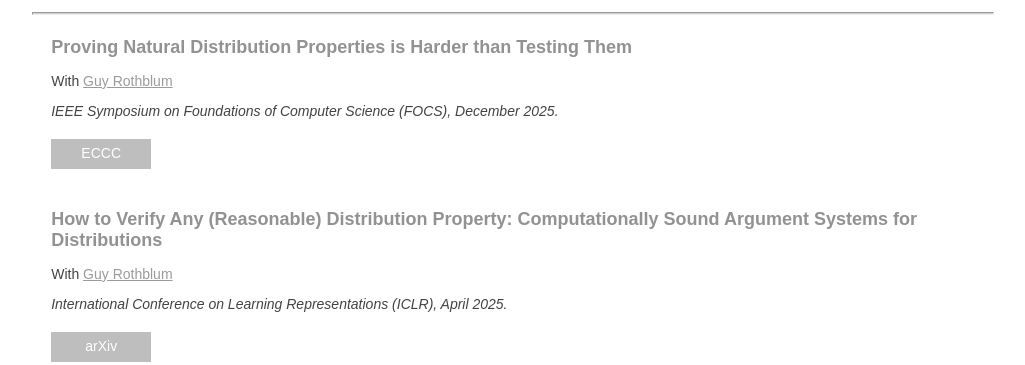
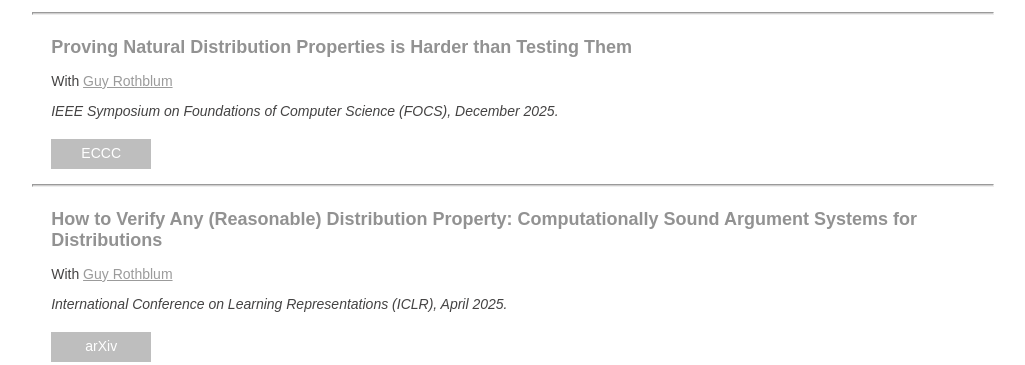
Before and after one commit to talherman/talherman.github.io, a plain HTML site: page index.html in a window 1280 px wide. Shown: the part 448-813 px from the top of the page, without its empty margins (128-1153 px from the left). Drawn offline with Linux system fonts and the light colour scheme.

Commit message:
Add horizontal rule and comment in index.html
Added a horizontal rule and comment for section title.

```diff
--- a/index.html
+++ b/index.html
@@ -96,6 +96,11 @@
 	  <div class="dropdown"><span></span><a href="https://eccc.weizmann.ac.il/report/2025/152/" target="_blank">ECCC</a></div>
     </aside>
 
+
+<hr class="sectionTitleRule">
+    <!-- First Title & company details  -->
+
+
 	<section class="section2Content">
       <h2 class="sectionContentTitle"> How to Verify Any (Reasonable) Distribution Property: Computationally Sound Argument Systems for Distributions
  </h2>
```
